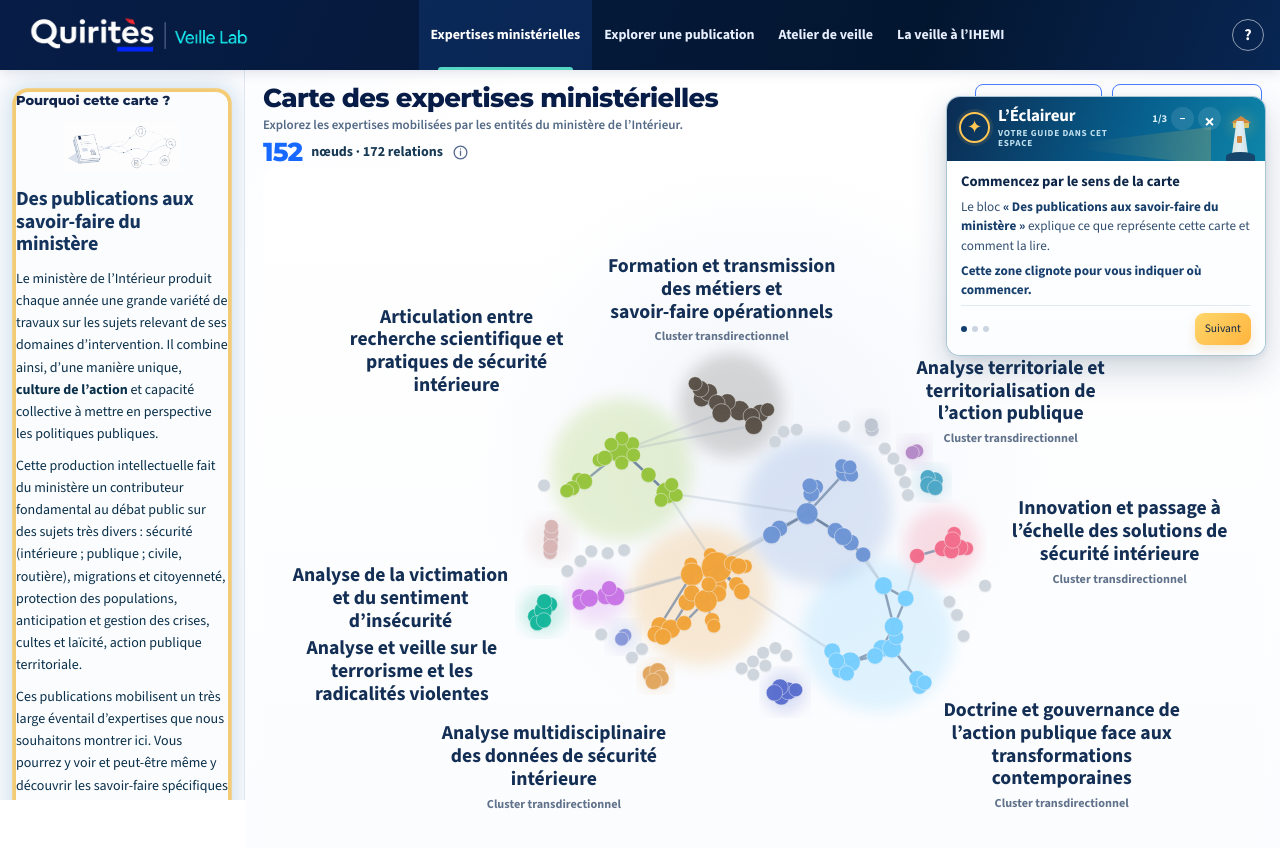
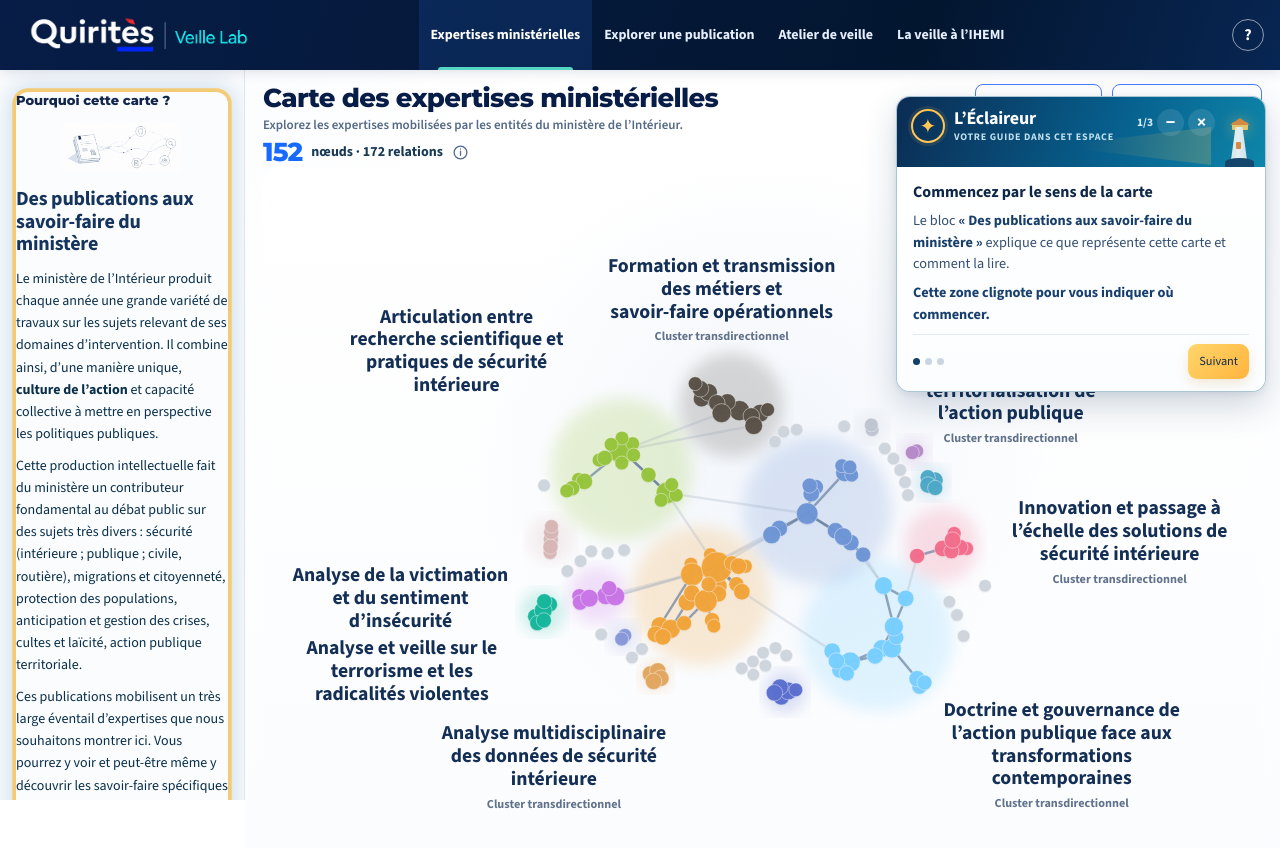
Before and after one commit to Quirites-ihemi/Veillelab, a React (Vite) app: page / in a window 1280 px wide. Both pictures are taken after a click on the button "Entrer dans Quiritès Lab". Shown: the top 848 px of the page. Built offline with nearby package versions, Linux system fonts and the light colour scheme.

Commit message:
Add files via upload

```diff
--- a/src/eclaireur.css
+++ b/src/eclaireur.css
@@ -1050,3 +1050,78 @@
 .expertise-screen .eclaireur-minimized-main strong{font-size:12.5px!important}
 .expertise-screen .eclaireur-minimized-main small{font-size:10px!important}
 .expertise-screen .eclaireur-help-button-expertise{font-size:12px!important}
+
+/* -------------------------------------------------------------------------
+   ONGLET 1 — L’ÉCLAIREUR V1.6
+   Lisibilité renforcée : fenêtre et typographie agrandies.
+   Design, positionnement et comportement inchangés.
+   ------------------------------------------------------------------------- */
+.expertise-screen .eclaireur-expertise{
+  width:min(370px,calc(100vw - 28px))!important;
+  max-width:370px!important;
+}
+.expertise-screen .eclaireur-expertise-header{
+  min-height:70px!important;
+  padding:12px 14px!important;
+}
+.expertise-screen .eclaireur-expertise-brand{gap:9px!important}
+.expertise-screen .eclaireur-expertise-brand strong{font-size:18px!important}
+.expertise-screen .eclaireur-expertise-brand small{font-size:10px!important;line-height:1.12!important}
+.expertise-screen .eclaireur-expertise-compass{
+  width:34px!important;
+  height:34px!important;
+  flex-basis:34px!important;
+  font-size:20px!important;
+}
+.expertise-screen .eclaireur-expertise-header-actions{
+  margin-right:36px!important;
+  font-size:11.5px!important;
+}
+.expertise-screen .eclaireur-expertise-header-actions .eclaireur-minimize,
+.expertise-screen .eclaireur-expertise-header-actions .eclaireur-close{
+  width:27px!important;
+  height:27px!important;
+  font-size:18px!important;
+}
+.expertise-screen .eclaireur-lighthouse{
+  right:10px!important;
+  width:33px!important;
+  height:49px!important;
+}
+.expertise-screen .eclaireur-expertise-body{padding:14px 16px 12px!important}
+.expertise-screen .eclaireur-expertise-body h3{
+  font-size:16px!important;
+  line-height:1.32!important;
+  margin-bottom:8px!important;
+}
+.expertise-screen .eclaireur-expertise-body p{
+  font-size:14.3px!important;
+  line-height:1.5!important;
+  margin-bottom:8px!important;
+}
+.expertise-screen .eclaireur-expertise-body .eclaireur-prompt{margin-bottom:9px!important}
+.expertise-screen .eclaireur-expertise-footer{margin-top:5px!important;padding-top:9px!important}
+.expertise-screen .eclaireur-dots i{width:7px!important;height:7px!important}
+.expertise-screen .eclaireur-prev,
+.expertise-screen .eclaireur-next{
+  min-height:32px!important;
+  padding:8px 11px!important;
+  font-size:12.3px!important;
+}
+.expertise-screen .eclaireur-expertise-minimized{
+  width:240px!important;
+  height:42px!important;
+}
+.expertise-screen .eclaireur-minimized-main strong{font-size:13.5px!important}
+.expertise-screen .eclaireur-minimized-main small{font-size:10.5px!important}
+.expertise-screen .eclaireur-help-button-expertise{
+  min-height:38px!important;
+  padding:0 13px!important;
+  font-size:13px!important;
+}
+@media(max-width:1020px){
+  .expertise-screen .eclaireur-expertise{
+    width:min(345px,calc(100vw - 24px))!important;
+    max-width:345px!important;
+  }
+}
```
